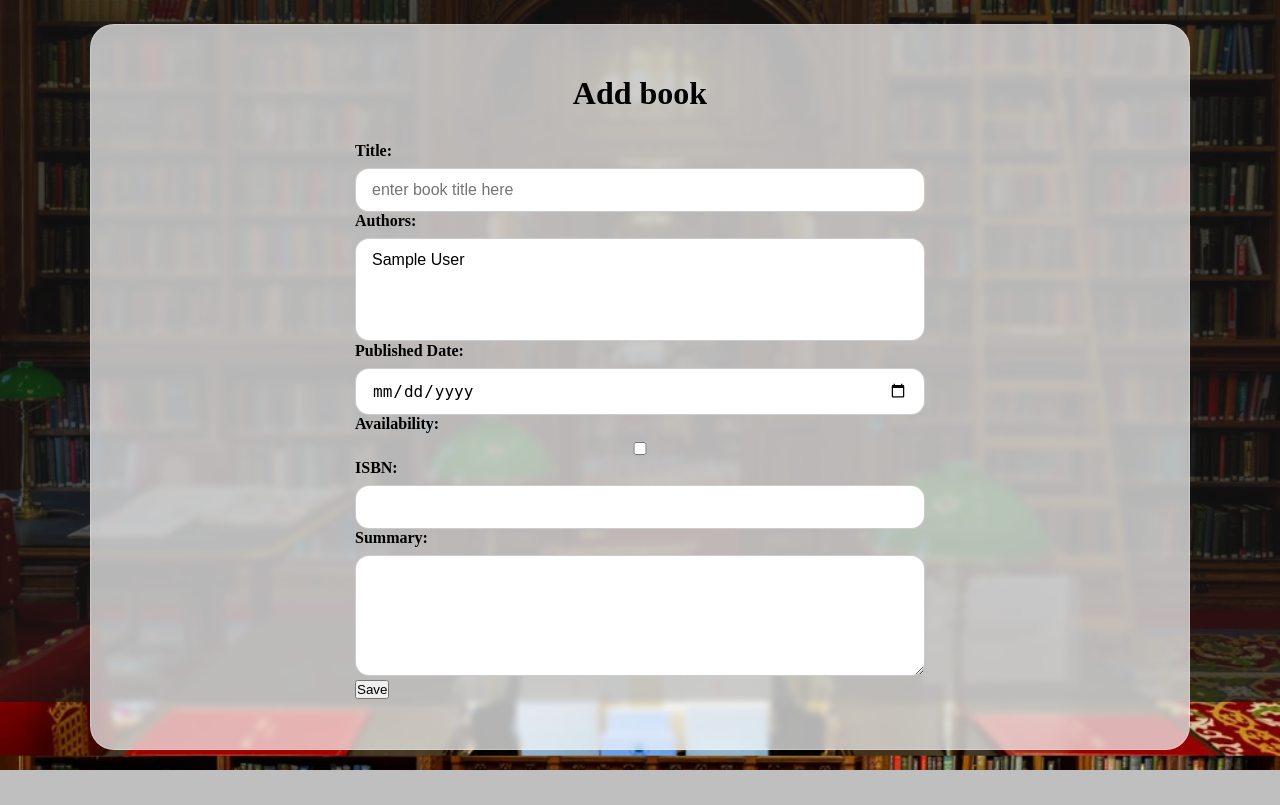
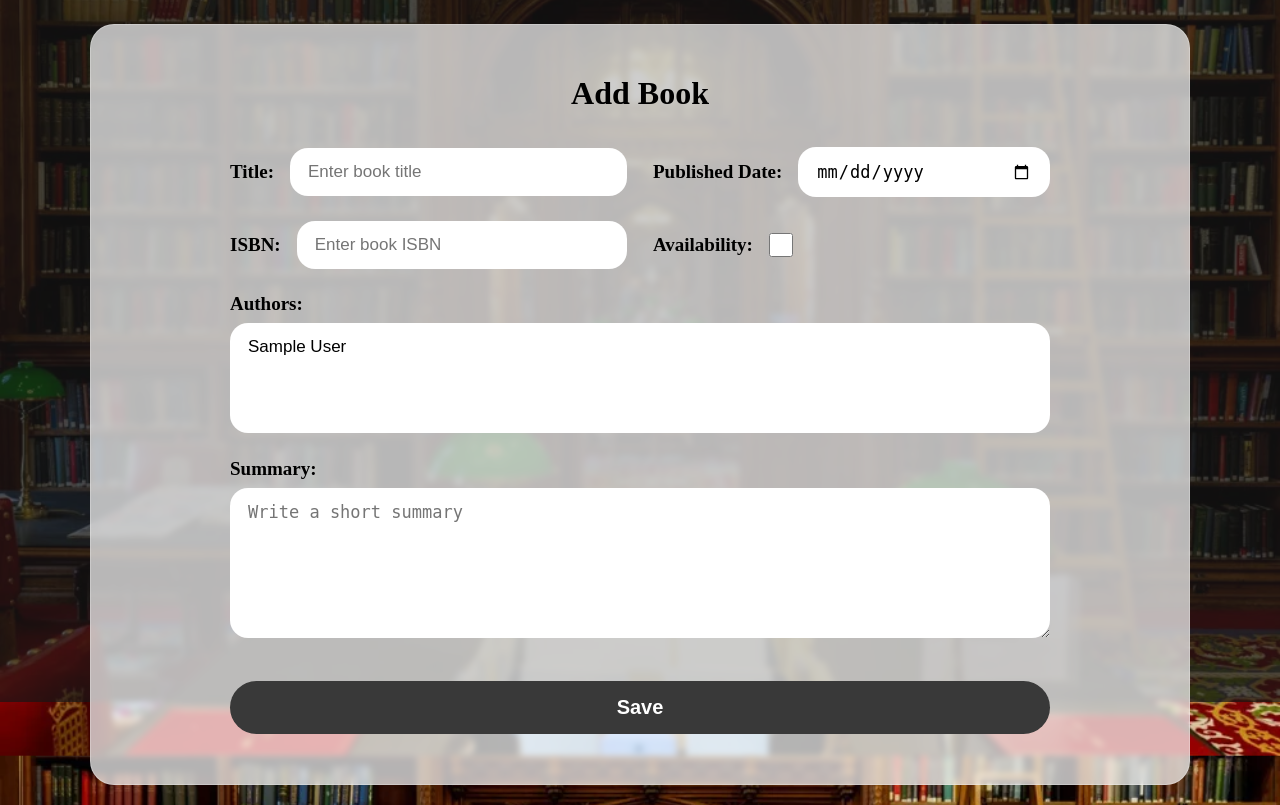
Before and after one commit to Vahidvhd/django-library-management, a Django app: page /book_add_edit/ in a window 1280 px wide. Shown: the part 98-903 px from the top of the page. Before the commit the page ends 868 px from the top, so only its background shows below. Run offline with Django 5.2, Linux system fonts and the light colour scheme; tables that the repository leaves empty hold one stand-in row (values such as "Sample post").

Commit message:
Improve book form layout and styling

```diff
--- a/static/css/style.css
+++ b/static/css/style.css
@@ -291,7 +291,7 @@ list-card {
 
 .form-row label {
     width: 130px;
-    font-size: 18px;
+    font-size: 19px;
     font-weight: 600;
 }
 
@@ -325,3 +325,95 @@ list-card {
 .submit-btn:hover {
     background: #000;
 }
+
+
+
+/*  */
+.book-form {
+    max-width: 900px;
+}
+
+.book-form h3 {
+    text-align: center;
+    font-size: 32px;
+    margin-bottom: 35px;
+}
+
+.form-line {
+    display: flex;
+    gap: 26px;
+    margin-bottom: 24px;
+}
+
+.form-field {
+    margin-bottom: 24px;
+}
+
+.form-line .form-field {
+    flex: 1;
+    margin-bottom: 0;
+}
+
+.inline-field {
+    display: flex;
+    align-items: center;
+    gap: 16px;
+}
+
+.form-field label {
+    font-size: 19px;
+    font-weight: 700;
+    white-space: nowrap;
+}
+
+.inline-field label {
+    margin-bottom: 0;
+}
+
+.form-field input,
+.form-field select,
+.form-field textarea {
+    width: 100%;
+    padding: 14px 18px;
+    border: none;
+    border-radius: 18px;
+    font-size: 17px;
+    outline: none;
+    background: white;
+}
+
+.inline-field input {
+    flex: 1;
+}
+
+.form-field select {
+    min-height: 58px;
+}
+
+.form-field textarea {
+    min-height: 150px;
+    resize: vertical;
+}
+
+.availability-field input {
+    width: 24px;
+    height: 24px;
+    flex: unset;
+}
+
+.submit-btn {
+    width: 100%;
+    padding: 15px 22px;
+    border: none;
+    border-radius: 999px;
+    background: #393939;
+    color: white;
+    font-size: 20px;
+    font-weight: 700;
+    cursor: pointer;
+    transition: 0.2s ease;
+}
+
+.submit-btn:hover {
+    background: #000;
+}
--- a/templates/library/author_add.html
+++ b/templates/library/author_add.html
@@ -8,6 +8,7 @@ Add Author
 
 {% block content%}
 <div class="form-card">
+    <h3>Add Author</h3>
     <form method="POST">
         {% csrf_token %}
 
--- a/templates/library/book_form.html
+++ b/templates/library/book_form.html
@@ -1,72 +1,67 @@
 {% extends 'base.html' %}
 
 {% block title %}
-    {%  if book %}
+    {% if book %}
         Edit Book
     {% else %}
-    Add book
+        Add Book
     {% endif %}
-{% endblock%}
+{% endblock %}
 
-
-
-{% block content%}
-<div class="form-card">
+{% block content %}
+<div class="form-card book-form">
     <h3>
-        {%  if book %}
+        {% if book %}
             Edit Book
         {% else %}
-        Add book
+            Add Book
         {% endif %}
     </h3>
 
     <form method="post">
         {% csrf_token %}
+
+        <div class="form-line">
+            <div class="form-field inline-field">
                 <label>Title:</label>
-        <input type="text" name='title' value='{% if book %}{{ book.title }}{% endif %}' placeholder='enter book title here'>
+                <input type="text" name="title" value="{% if book %}{{ book.title }}{% endif %}" placeholder="Enter book title">
+            </div>
 
-        <br>
+            <div class="form-field inline-field">
+                <label>Published Date:</label>
+                <input type="date" name="published_date" value="{% if book %}{{ book.published_date|date:'Y-m-d' }}{% endif %}">
+            </div>
+        </div>
+        <div class="form-line">
 
+            <div class="form-field inline-field">
+                <label>ISBN:</label>
+                <input type="text" name="isbn" value="{% if book %}{{ book.isbn }}{% endif %}" placeholder="Enter book ISBN">
+            </div>
+            <div class="form-field inline-field availability-field">
+                <label>Availability:</label>
+                <input type="checkbox" name="is_available" {% if book and book.is_available %}checked{% endif %}>
+            </div>
+        </div>
+
+        <div class="form-field">
             <label>Authors:</label>
             <select name="authors" multiple>
                 {% for author in authors %}
-                <option value="{{author.id}}" {% if book and author in book.authors.all %}
-                    selected
-                {% endif %}>
-
+                    <option value="{{ author.id }}" {% if book and author in book.authors.all %}selected{% endif %}>
                         {{ author.first_name }} {{ author.last_name }}
                     </option>
                 {% endfor %}
             </select>
-
-        <label>Published Date:</label>
-        <input type="date" name='published_date' value="{% if book %}{{ book.published_date|date:'Y-m-d' }}{% endif %}">
-
-        <br>
-
-        <label>Availability:</label>
-        <input type="checkbox" name='is_available' {% if book and book.is_available %}
-                checked
-            {% endif %} >
-
-        <br>
-
-        <label>ISBN:</label>
-        <input type="text" name="isbn" value='{% if book %}{{ book.isbn }}{% endif %}'>
-
-        <br>
-
-        <label>Summary:</label>
-        <textarea name="summary" rows='5' cols='40'>
-            {% if book %}{{ book.summary }}{% endif %}
-        </textarea>
-
-        <button type="submit">Save</button>
+        </div>
 
 
-
-    </form>
-
+        <div class="form-field">
+            <label>Summary:</label>
+            <textarea name="summary" placeholder="Write a short summary">{% if book %}{{ book.summary }}{% endif %}</textarea>
         </div>
 
+        <button type="submit" class="submit-btn">Save</button>
+    </form>
+</div>
 {% endblock %}
```
Lines whose indentation alone changed are shown as unchanged.
